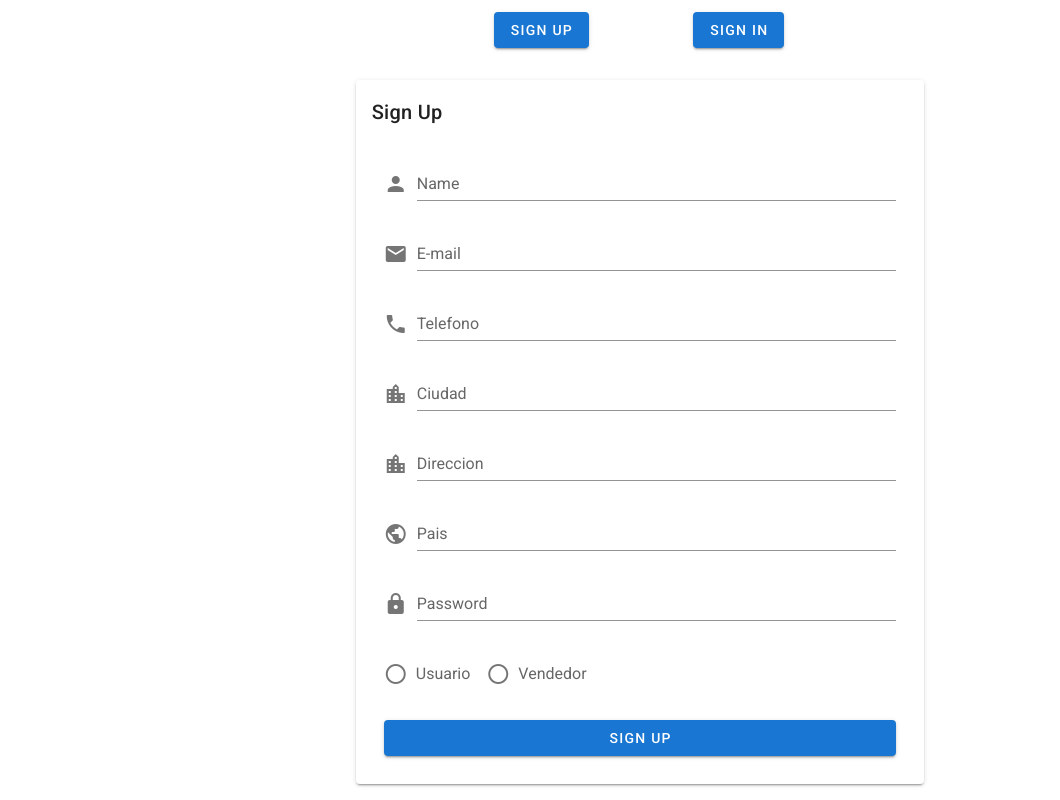
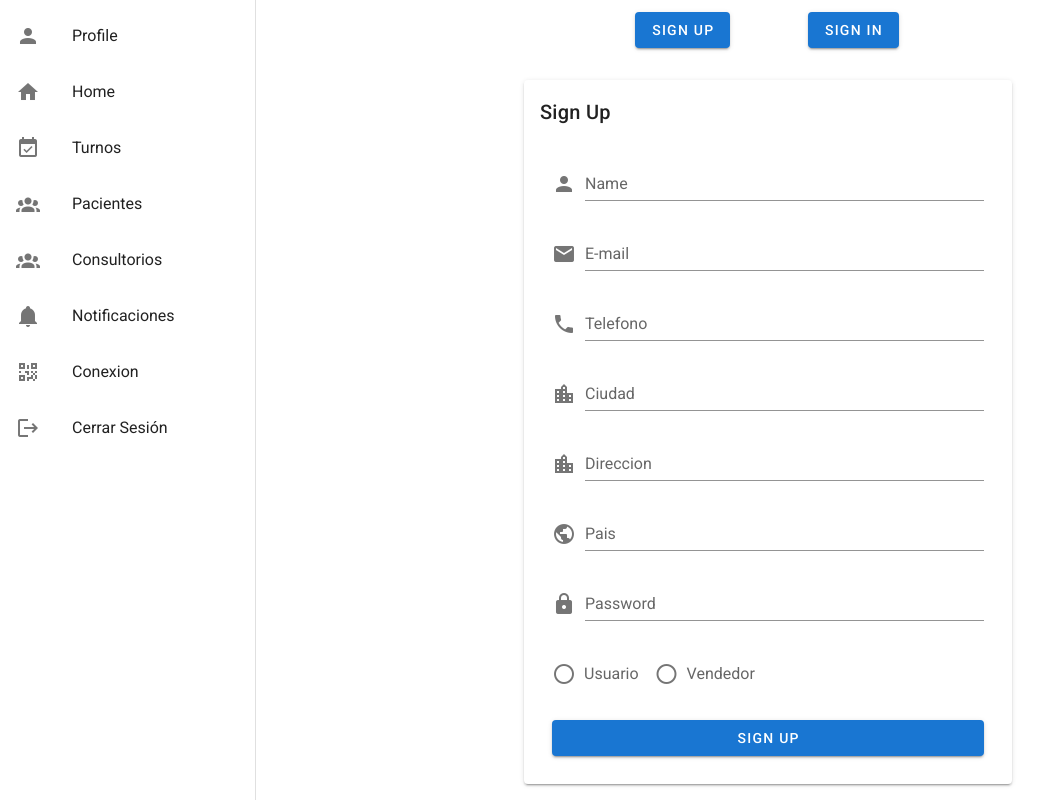
Before and after one commit to consul1737/sistematurnos_frontEnd, a Vue app: page / in a window 1280 px wide. Shown: the whole page, without its empty margins (0-1060 px from the left). Built offline with nearby package versions, Linux system fonts and the light colour scheme.

Commit message:
se realiza nueva rama

```diff
--- a/src/App.vue
+++ b/src/App.vue
@@ -1,7 +1,7 @@
 <template>
   <v-app>
     <!-- Mostrar NavBar solo si hay sesión activa -->
-    <NavBar v-if="isAuthenticated" />
+    <NavBar  />
 
     <!-- Contenido principal -->
     <v-main>
--- a/src/components/NavBar.vue
+++ b/src/components/NavBar.vue
@@ -1,74 +1,33 @@
 <template>
     <v-navigation-drawer app permanent>
       <v-list>
-        <!-- Elemento de menú para Profile -->
-        <v-list-item to="/profile">
+        <v-list-item
+      v-for="(item, i) in menuItems"
+      :key="i"
+      :to="item.to ? item.to : undefined"
+       @click="item.isLogout ? logout() : null"
+      exact
+    >
       <v-list-item-icon>
-            <v-icon>mdi-account</v-icon>
+        <v-icon>{{ item.icon }}</v-icon>
       </v-list-item-icon>
-          <v-list-item-title>Profile</v-list-item-title>
-        </v-list-item>
-
-        <!-- Elemento de menú para Home -->
-        <v-list-item to="/home" exact>
-          <v-list-item-icon>
-            <v-icon>mdi-home</v-icon>
-          </v-list-item-icon>
-          <v-list-item-title>home</v-list-item-title>
-        </v-list-item>
-
-        <!-- Elemento de menú para Turnos -->
-        <v-list-item to="/turnos">
-          <v-list-item-icon>
-            <v-icon>mdi-calendar-check</v-icon>
-          </v-list-item-icon>
-          <v-list-item-title>Turnos</v-list-item-title>
-        </v-list-item>
-
-        <v-list-item to="/Pacientes">
-          <v-list-item-icon>
-            <v-icon>mdi-account-group</v-icon>
-          </v-list-item-icon>
-          <v-list-item-title>Pacientes</v-list-item-title>
-        </v-list-item>
-
-        <v-list-item to="/Consultorios">
-          <v-list-item-icon>
-            <v-icon>mdi-account-group</v-icon>
-          </v-list-item-icon>
-          <v-list-item-title>Consultorios</v-list-item-title>
-        </v-list-item>
-
-
-        <!-- Elemento de menú para Notificaciones -->
-        <v-list-item to="/notifi">
-          <v-list-item-icon>
-            <v-icon>mdi-bell</v-icon>
-          </v-list-item-icon>
-          <v-list-item-title>Notificaciones</v-list-item-title>
-        </v-list-item>
-
-        <v-list-item to="/generate-qr">
-          <v-list-item-icon>
-            <v-icon>mdi-bell</v-icon>
-          </v-list-item-icon>
-          <v-list-item-title>Conexion</v-list-item-title>
-        </v-list-item>
-
-        <!-- Cerrar Sesión -->
-        <v-list-item @click="logout">
-          <v-list-item-icon>
-            <v-icon>mdi-logout</v-icon>
-          </v-list-item-icon>
-          <v-list-item-title>Cerrar Sesión</v-list-item-title>
+      <v-list-item-title>{{ item.title }}</v-list-item-title>
     </v-list-item>
       </v-list>
     </v-navigation-drawer>
   </template>
 
   <script>
+import { getMenuItems } from '@/helpers/menuItems.js';
+
 export default {
   name: 'NavBar',
+    data() {
+    console.log(getMenuItems()[7].onClick);
+    return {
+      menuItems: getMenuItems()
+    };
+  },
   methods: {
     logout() {
       sessionStorage.removeItem('session'); // Remover la sesión
--- /dev/null
+++ b/src/helpers/menuItems.js
@@ -0,0 +1,49 @@
+export const menuItems = [
+
+    {
+      "to": "/profile",
+      "icon": "mdi-account",
+      "title": "Profile"
+    },
+    {
+      "to": "/home",
+      "icon": "mdi-home",
+      "title": "Home"
+    },
+    {
+      "to": "/turnos",
+      "icon": "mdi-calendar-check",
+      "title": "Turnos"
+    },
+    {
+      "to": "/pacientes",
+      "icon": "mdi-account-group",
+      "title": "Pacientes"
+    },
+    {
+      "to": "/consultorios",
+      "icon": "mdi-account-group",
+      "title": "Consultorios"
+    },
+    {
+      "to": "/notifi",
+      "icon": "mdi-bell",
+      "title": "Notificaciones"
+    },
+    {
+      "to": "/generate-qr",
+      "icon": "mdi-qrcode",
+      "title": "Conexion"
+    },
+    {
+      "isLogout": true,
+      "icon": "mdi-logout",
+      "title": "Cerrar Sesión"
+    }
+]
+
+export function getMenuItems() {
+    return menuItems.map(item => ({
+      ...item,
+    }));
+  }
```
Also changed, not shown: vue.config.js (line endings or trailing spaces), 1 other file (tests, documents, lock files or other folders). Lines whose indentation alone changed are shown as unchanged.
